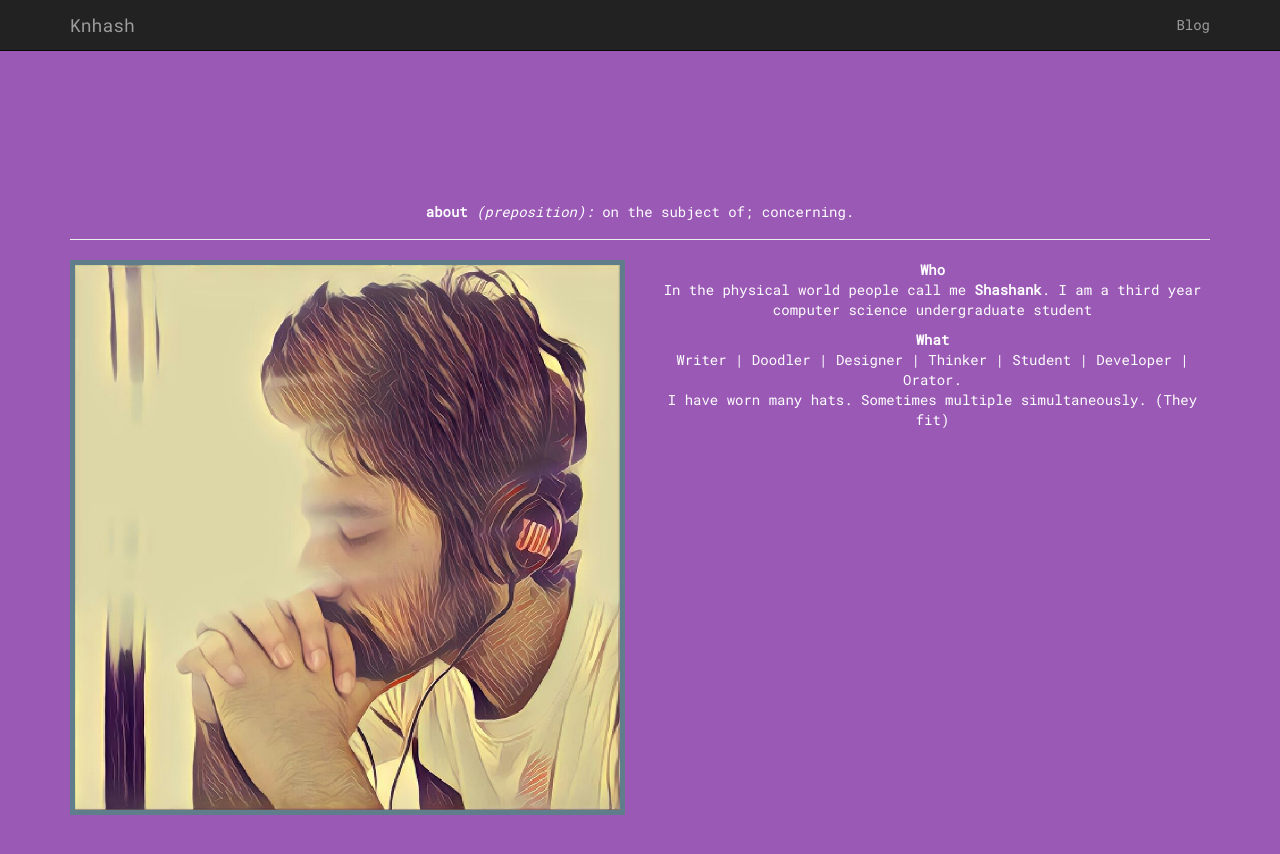
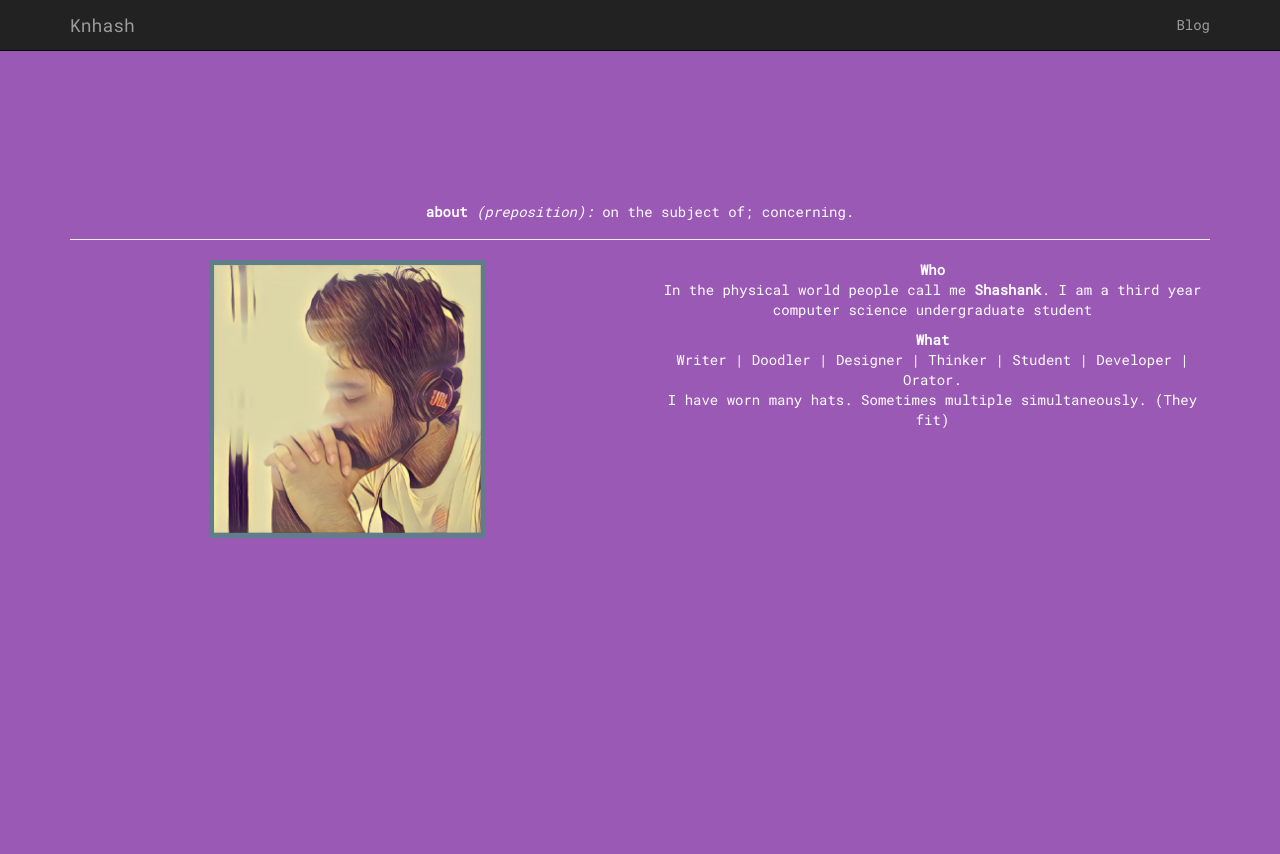
Before and after one commit to knhash/knhash.github.io, a Jekyll site: the page built from index.md, in a window 1280 px wide and 900 px high, scrolled down 936 px. Shown: the top 854 px of the window. Built offline with Jekyll 4.4.1, drawn with Linux system fonts in a browser that asks for light colours; nearby versions of some CDN libraries.

Commit message:
refractor: change picture

```diff
--- a/assets/styles/main.css
+++ b/assets/styles/main.css
@@ -490,6 +490,7 @@ a:hover.post-link {
     padding-top: 30vh;
     height: 100vh;
     color: #FFF;
+    padding-bottom: 30vh;
   }
 /***********************************************/
 /* About Section */
@@ -500,6 +501,7 @@ a:hover.post-link {
     background: #9b59b6;
     color: #FFFFFF;
     min-height: 100vh;
+    padding-bottom: 20vh;
   }
   .row.row-eq-height {
     display: -webkit-box;
@@ -509,6 +511,7 @@ a:hover.post-link {
   }
   img.about-img.img-responsive {
     border: 5px solid #607d8b;
+    max-width: 50%;
     margin: 0 auto;
   }
 /***********************************************/
@@ -520,6 +523,7 @@ a:hover.post-link {
     background: #e74c3c;
     color: #FFFFFF;
     min-height: 100vh;
+    padding-bottom: 20vh;
   }
 /***********************************************/
 /* Hire Section */
@@ -530,4 +534,5 @@ a:hover.post-link {
     background: #34495e;
     color: #FFFFFF;
     min-height: 100vh;
+    padding-bottom: 30vh;
   }
```
